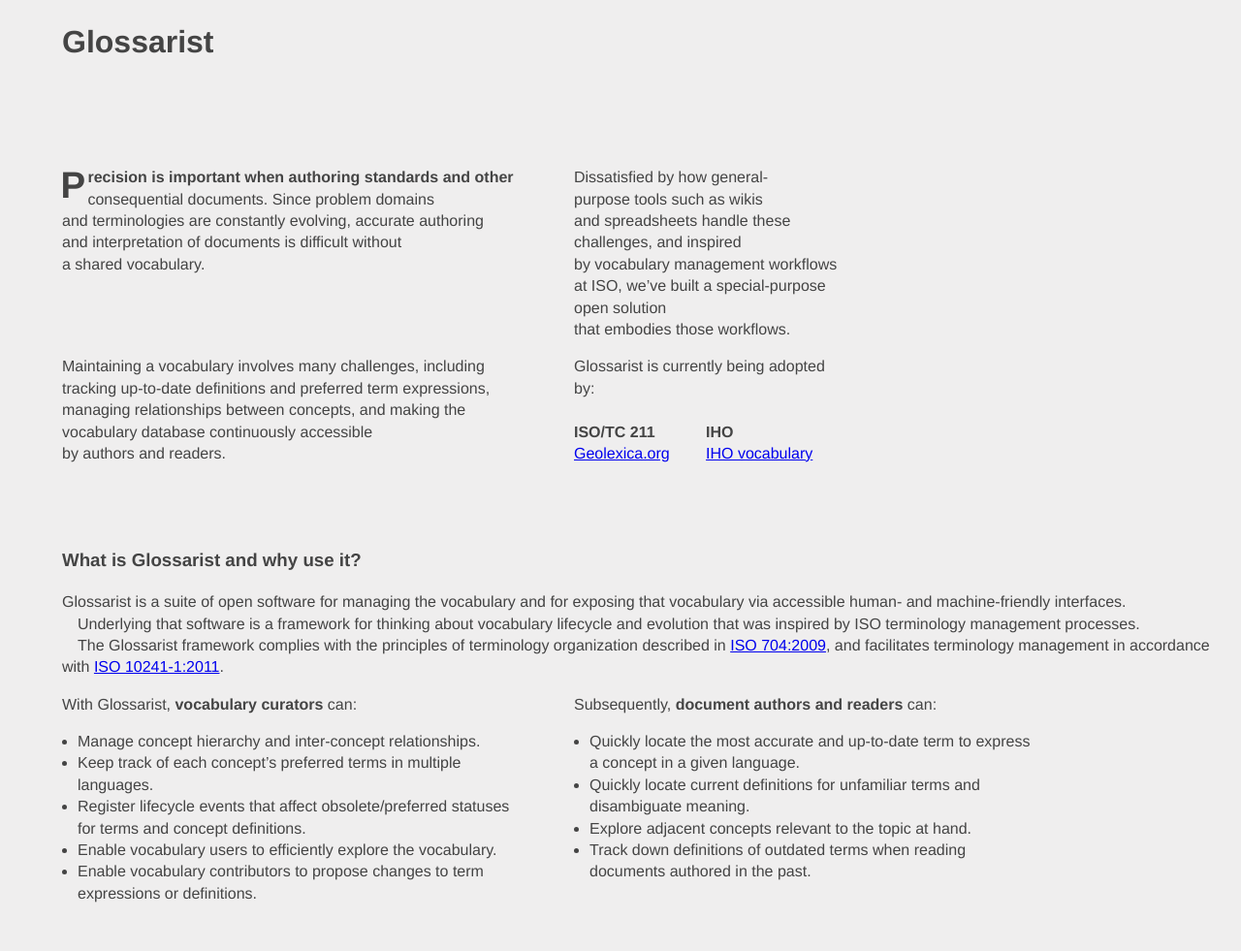
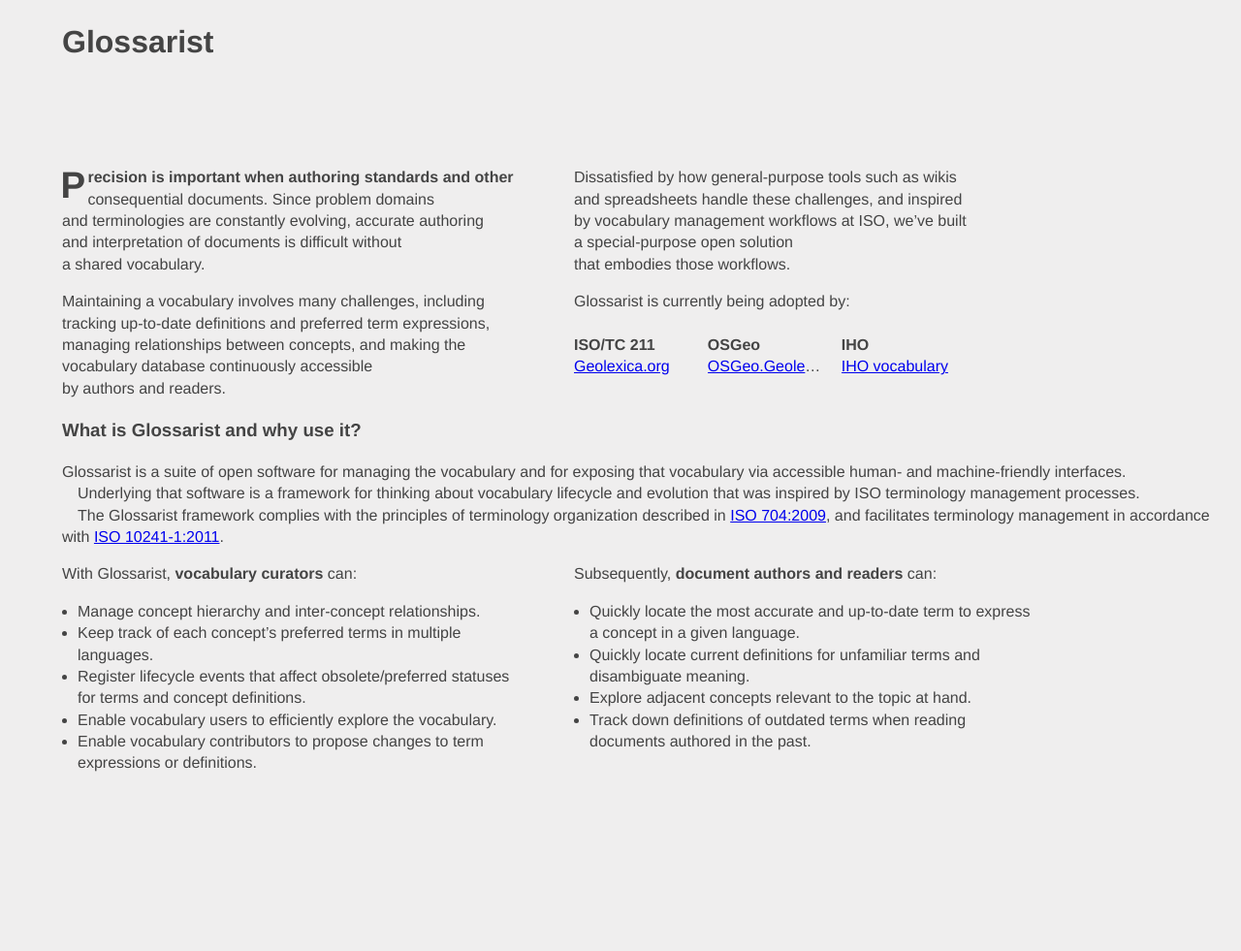
Before and after one commit to glossarist/glossarist.github.io, a Jekyll site: the page built from index.html, in a window 1280 px wide. Shown: the whole page at 97% size. Built offline with Jekyll 4.4.1, drawn with Linux system fonts in a browser that asks for light colours; nearby versions of some CDN libraries; after the commit the page ends 900 px from its top, so only the background shows below that; some of the changed lines change nothing that is shown.

Commit message:
Revert "content: Remove OSGeo from landing"
This reverts commit 7e894d47ac04a62994ca1d28352a4b949f27e01f.

```diff
--- a/_config.yml
+++ b/_config.yml
@@ -19,10 +19,10 @@
     use_case_summary: >-
       ISO Technical Committee 211 “Geographic information/Geomatics”
       uses Glossarist for its MLGT database resource website.
-  #- entity: OSGeo
-  #  link:
-  #    href: "https://osgeo.geolexica.org/"
-  #    title: OSGeo.Geolexica.org
+  - entity: OSGeo
+    link:
+      href: "https://osgeo.geolexica.org/"
+      title: OSGeo.Geolexica.org
   - entity: IHO
     link:
       href: "https://iho.glossarist.org/"
```
